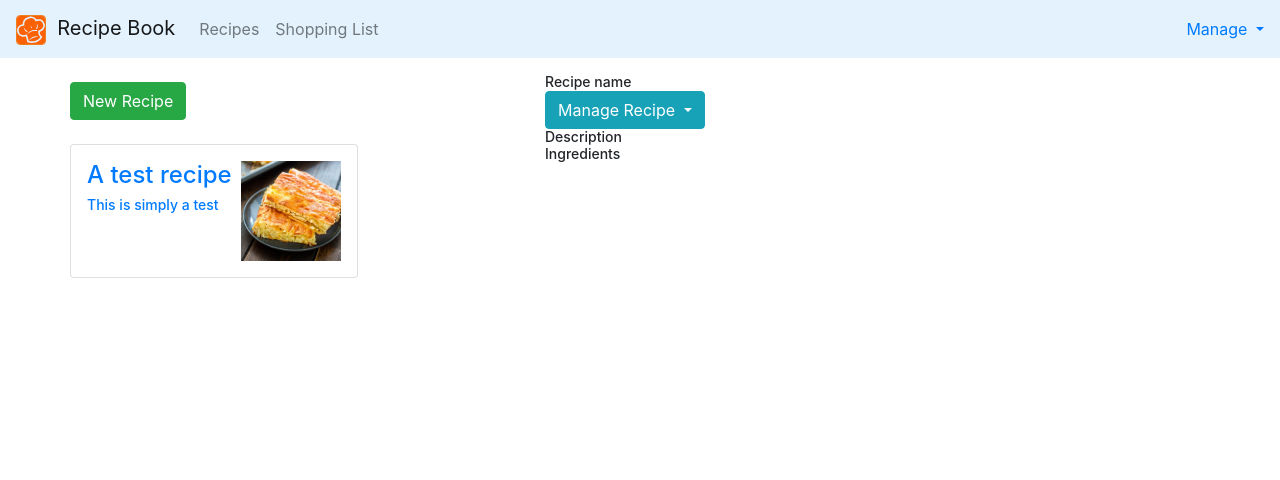
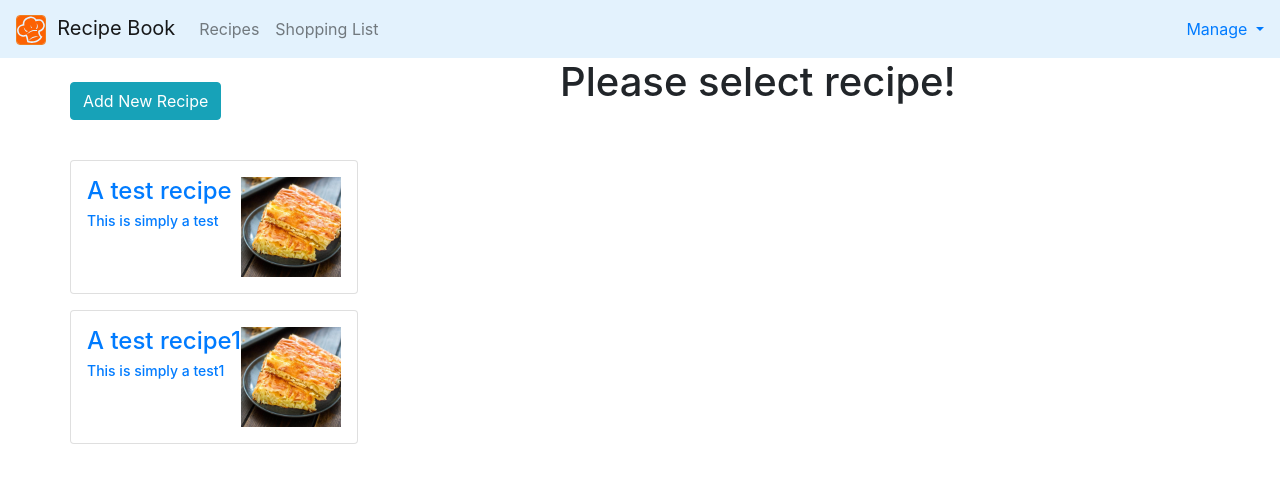
Before and after one commit to veselamilcheva/recipe-app, an Angular app in the folder recipe-app/: page / in a window 1280 px wide. Shown: the top 480 px of the page. Built offline with nearby package versions, Linux system fonts and the light colour scheme.

Commit message:
passing data with event from list-item through recipes(parent) and use property binding to send data to recipe-detail

```diff
--- a/recipe-app/src/app/recipes/recipe-detail/recipe-detail.component.html
+++ b/recipe-app/src/app/recipes/recipe-detail/recipe-detail.component.html
@@ -1,11 +1,11 @@
 <div class="row">
-    <div class="col-xs-12">
-        <img src="" alt="" class="img-responsive">
+    <div class="col-xs-12" *ngFor="let img of recipeItem.imagePath">
+        <img [src]="img" alt="{{ recipeItem.name }}" class="img-responsive">
     </div>
 </div>
 <div class="row">
     <div class="col-xs-12">
-        Recipe name
+        {{ recipeItem.name }}
     </div>
 </div>
 <div class="row">
@@ -25,11 +25,11 @@
 </div>
 <div class="row">
     <div class="col-xs-12">
-        Description
+        {{ recipeItem.decription }}
     </div>
 </div>
 <div class="row">
     <div class="col-xs-12">
-        Ingredients
+        ingredients
     </div>
 </div>
--- a/recipe-app/src/app/recipes/recipe-detail/recipe-detail.component.ts
+++ b/recipe-app/src/app/recipes/recipe-detail/recipe-detail.component.ts
@@ -1,4 +1,5 @@
-import { Component, OnInit } from '@angular/core';
+import { Component, OnInit, Input } from '@angular/core';
+import { Recipe } from '../recipe.model';
 
 @Component({
   selector: 'app-recipe-detail',
@@ -6,7 +7,7 @@ import { Component, OnInit } from '@angular/core';
   styleUrls: ['./recipe-detail.component.scss', '../../app.component.scss']
 })
 export class RecipeDetailComponent implements OnInit {
-
+  @Input() recipeItem: Recipe;
   constructor() { }
 
   ngOnInit(): void {
--- a/recipe-app/src/app/recipes/recipe-list/recipe-item/recipe-item.component.html
+++ b/recipe-app/src/app/recipes/recipe-list/recipe-item/recipe-item.component.html
@@ -1,7 +1,8 @@
 <a
     href="#"
-    class="card d-flex flex-row justify-content-between mb-20 p-3"
-    style="min-width: 18rem;">
+    class="card d-flex flex-row justify-content-between p-3"
+    (click)="onSellected()"
+    style="min-width: 18rem; margin-top: 16px;">
     <div class="d-flex flex-column align-items-start">
         <h4 class="">
             {{ dataRecipe.name }}
@@ -9,6 +10,6 @@
         <span class="">{{ dataRecipe.decription }}</span>
     </div>
     <span class="d-flex">
-        <img [src]="dataRecipe.imagePath" alt="{{ dataRecipe.name }}" class="img-responsive" style="max-height: 100px">
+        <img [src]="dataRecipe.imagePath[0]" alt="{{ dataRecipe.name }}" class="img-responsive" style="max-height: 100px">
     </span>
 </a>
--- a/recipe-app/src/app/recipes/recipe-list/recipe-item/recipe-item.component.scss
+++ b/recipe-app/src/app/recipes/recipe-list/recipe-item/recipe-item.component.scss
@@ -0,0 +1,3 @@
+.card:hover {
+    background-color: hsla(208, 100%, 95%, 0.3);
+}
--- a/recipe-app/src/app/recipes/recipe-list/recipe-item/recipe-item.component.ts
+++ b/recipe-app/src/app/recipes/recipe-list/recipe-item/recipe-item.component.ts
@@ -1,4 +1,4 @@
-import { Component, OnInit, Input } from '@angular/core';
+import { Component, OnInit, Input, Output, EventEmitter } from '@angular/core';
 import { Recipe } from '../../recipe.model';
 
 @Component({
@@ -8,10 +8,15 @@ import { Recipe } from '../../recipe.model';
 })
 export class RecipeItemComponent implements OnInit {
   @Input() dataRecipe: Recipe;
+  @Output() recipeSelected = new EventEmitter<void>();
 
   constructor() { }
 
-  ngOnInit(): void {
+  ngOnInit() {
+  }
+
+  onSellected() {
+    this.recipeSelected.emit();
   }
 
 }
--- a/recipe-app/src/app/recipes/recipe-list/recipe-list.component.html
+++ b/recipe-app/src/app/recipes/recipe-list/recipe-list.component.html
@@ -1,10 +1,10 @@
 <div class="row">
     <div class="col-xs-12">
-        <button class="btn btn-success mt-24 mb-24">New Recipe</button>
+        <button class="btn btn-info mt-24 mb-24">Add New Recipe</button>
     </div>
 </div>
 <div class="row">
     <div class="col-xs-12">
-        <app-recipe-item *ngFor="let recipe of recipes" [dataRecipe]="recipe"></app-recipe-item>
+        <app-recipe-item *ngFor="let recipe of recipes" [dataRecipe]="recipe" (recipeSelected)="onRecipeSelected(recipe)"></app-recipe-item>
     </div>
 </div>
--- a/recipe-app/src/app/recipes/recipe-list/recipe-list.component.ts
+++ b/recipe-app/src/app/recipes/recipe-list/recipe-list.component.ts
@@ -1,4 +1,4 @@
-import { Component, OnInit } from '@angular/core';
+import { Component, OnInit, Output, EventEmitter } from '@angular/core';
 import { Recipe } from '../recipe.model'
 
 @Component({
@@ -8,12 +8,18 @@ import { Recipe } from '../recipe.model'
 })
 export class RecipeListComponent implements OnInit {
   recipes: Recipe[] = [
-    new Recipe('A test recipe', 'This is simply a test', '../../assets/banitsa.jpg')
+    new Recipe('A test recipe', 'This is simply a test', ['../../assets/banitsa.jpg', '../../assets/banitsa.jpg']),
+    new Recipe('A test recipe1', 'This is simply a test1', ['../../assets/banitsa.jpg', '../../assets/banitsa.jpg'])
   ];
+  @Output() recipeSelectedData = new EventEmitter<Recipe>();
 
   constructor() { }
 
   ngOnInit(): void {
   }
 
+  onRecipeSelected(recipe: Recipe) {
+    this.recipeSelectedData.emit(recipe);
+  }
+
 }
--- a/recipe-app/src/app/recipes/recipe.model.ts
+++ b/recipe-app/src/app/recipes/recipe.model.ts
@@ -1,9 +1,9 @@
 export class Recipe {
     public name: string;
     public decription: string;
-    public imagePath: string;
+    public imagePath: Array<string>;
 
-    constructor(name: string, decription: string, imagePath: string) {
+    constructor(name: string, decription: string, imagePath: Array<string>) {
         this.name = name;
         this.decription = decription;
         this.imagePath = imagePath;
--- a/recipe-app/src/app/recipes/recipes.component.html
+++ b/recipe-app/src/app/recipes/recipes.component.html
@@ -1,8 +1,11 @@
 <div class="row">
     <div class="col-md-5">
-        <app-recipe-list></app-recipe-list>
+        <app-recipe-list (recipeSelectedData)="onSelectedRecipe($event)"></app-recipe-list>
     </div>
     <div class="col-md-7">
-        <app-recipe-detail></app-recipe-detail>
+        <app-recipe-detail *ngIf="selectedRecipe; else infoText" [recipeItem]="selectedRecipe"></app-recipe-detail>
+        <ng-template #infoText>
+            <p>Please select recipe!</p>
+        </ng-template>
     </div>
 </div>
--- a/recipe-app/src/app/recipes/recipes.component.ts
+++ b/recipe-app/src/app/recipes/recipes.component.ts
@@ -1,4 +1,5 @@
 import { Component, OnInit } from '@angular/core';
+import { Recipe } from './recipe.model';
 
 @Component({
   selector: 'app-recipes',
@@ -6,10 +7,15 @@ import { Component, OnInit } from '@angular/core';
   styleUrls: ['./recipes.component.scss']
 })
 export class RecipesComponent implements OnInit {
+  selectedRecipe: Recipe;
 
   constructor() { }
 
   ngOnInit(): void {
   }
 
+  onSelectedRecipe(event: Recipe) {
+    this.selectedRecipe = event;
+  }
+
 }
```
